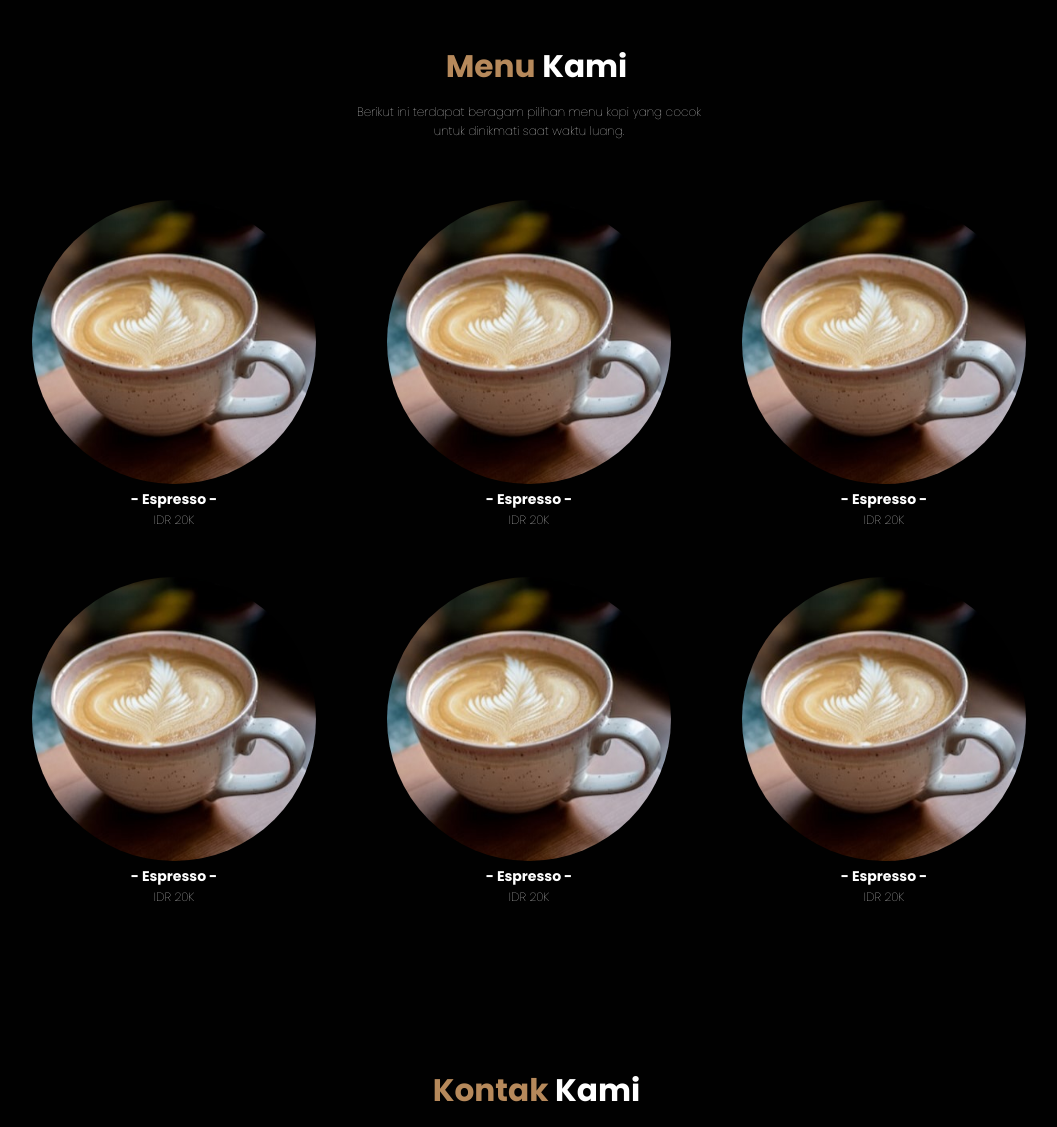
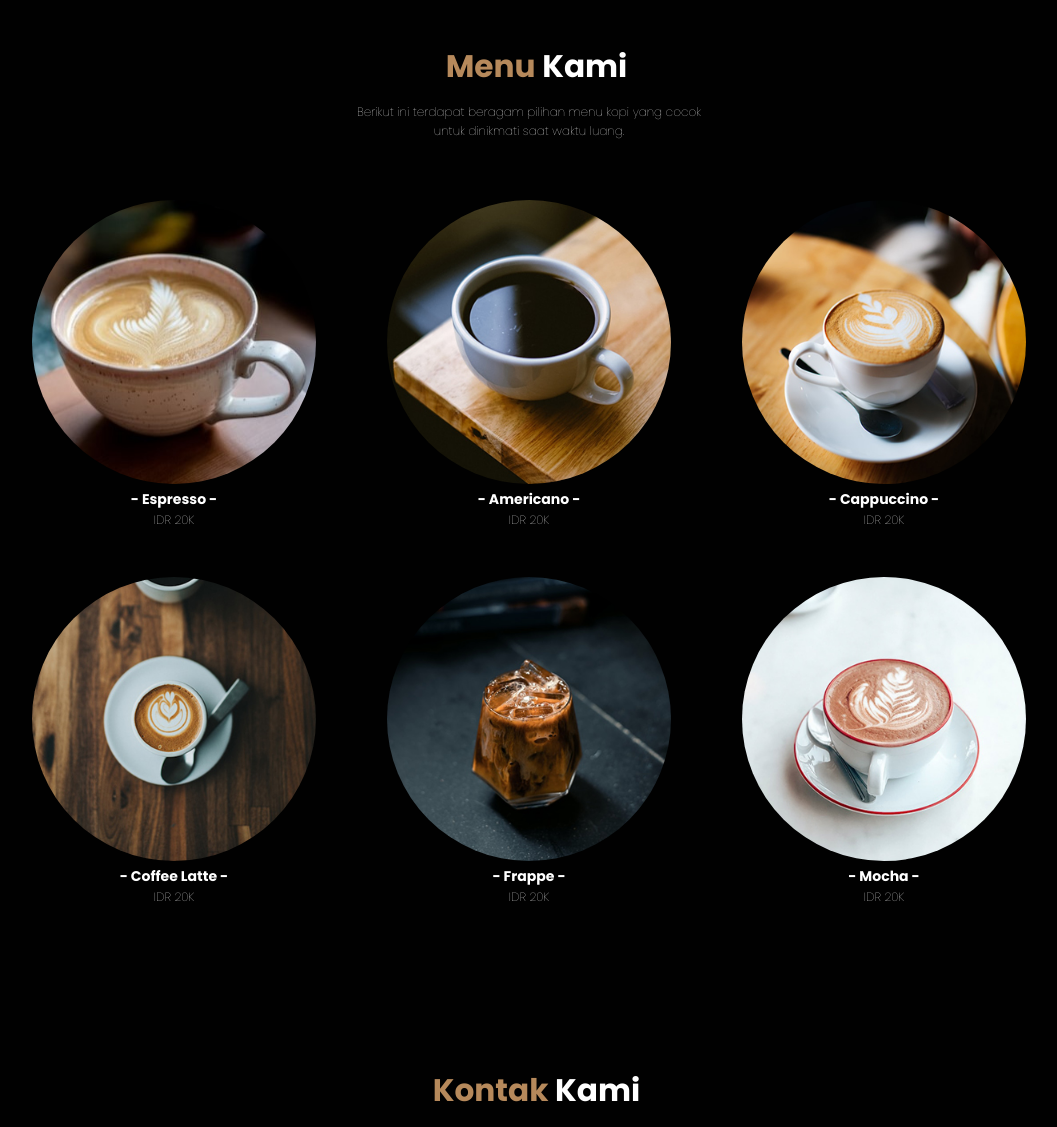
Before and after one commit to ShrlGnwn66/docker-coffe, a PHP site: page / in a window 1280 px wide. Shown: the part 1489-2616 px from the top of the page, without its empty margins (111-1168 px from the left). Run offline with PHP 8.4, Linux system fonts and the light colour scheme.

Commit message:
add img product

```diff
--- a/coffe/css/style.css
+++ b/coffe/css/style.css
@@ -173,6 +173,8 @@ body {
 
 .about .row .about-img img {
   width: 95%;
+  border-radius: 8px 68px 8px 8px;
+  box-shadow: 12px 12px 40px 3px rgba(85, 70, 70, 0.5);
 }
 
 .about .row .content {
@@ -536,6 +538,10 @@ button:hover {
     padding-top: 0;
   }
 
+  .container {
+    margin-top: 15%;
+  }
+
   .d-flex {
     flex-direction: column;
     padding: 5px;
--- a/coffe/index.html
+++ b/coffe/index.html
@@ -93,28 +93,28 @@
           <p class="menu-card-price">IDR 20K</p>
         </div>
         <div class="menu-card">
-          <img src="img/menu/Espresso.jpg" alt="Espresso" class="menu-card-img" />
-          <h3 class="menu-card-title">- Espresso -</h3>
+          <img src="img/menu/americano.jpg" alt="Americano" class="menu-card-img" />
+          <h3 class="menu-card-title">- Americano -</h3>
           <p class="menu-card-price">IDR 20K</p>
         </div>
         <div class="menu-card">
-          <img src="img/menu/Espresso.jpg" alt="Espresso" class="menu-card-img" />
-          <h3 class="menu-card-title">- Espresso -</h3>
+          <img src="img/menu/cappuccino.jpg" alt="Cappuccino" class="menu-card-img" />
+          <h3 class="menu-card-title">- Cappuccino -</h3>
           <p class="menu-card-price">IDR 20K</p>
         </div>
         <div class="menu-card">
-          <img src="img/menu/Espresso.jpg" alt="Espresso" class="menu-card-img" />
-          <h3 class="menu-card-title">- Espresso -</h3>
+          <img src="img/menu/coffee-latte.jpg" alt="Coffee Latte" class="menu-card-img" />
+          <h3 class="menu-card-title">- Coffee Latte -</h3>
           <p class="menu-card-price">IDR 20K</p>
         </div>
         <div class="menu-card">
-          <img src="img/menu/Espresso.jpg" alt="Espresso" class="menu-card-img" />
-          <h3 class="menu-card-title">- Espresso -</h3>
+          <img src="img/menu/frappe.jpg" alt="Frappe" class="menu-card-img" />
+          <h3 class="menu-card-title">- Frappe -</h3>
           <p class="menu-card-price">IDR 20K</p>
         </div>
         <div class="menu-card">
-          <img src="img/menu/Espresso.jpg" alt="Espresso" class="menu-card-img" />
-          <h3 class="menu-card-title">- Espresso -</h3>
+          <img src="img/menu/mocha.jpg" alt="Mocha" class="menu-card-img" />
+          <h3 class="menu-card-title">- Mocha -</h3>
           <p class="menu-card-price">IDR 20K</p>
         </div>
       </div>
--- a/coffe/order.html
+++ b/coffe/order.html
@@ -66,7 +66,7 @@
               <option value="select">Pilih Kopi...</option>
               <option value="Espresso">Espresso</option>
               <option value="Cappuccino">Cappuccino</option>
-              <option value="Caffe Latte">Caffe Latte</option>
+              <option value="Coffee Latte">Coffee Latte</option>
               <option value="Americano">Americano</option>
               <option value="Mocha">Mocha</option>
               <option value="Frappe">Frappe</option>
```
Also changed, not shown: coffe/img/menu/americano.jpg (added), coffe/img/menu/cappuccino.jpg (added), coffe/img/menu/coffee-latte.jpg (added), coffe/img/menu/frappe.jpg (added), coffe/img/menu/mocha.jpg (added).
